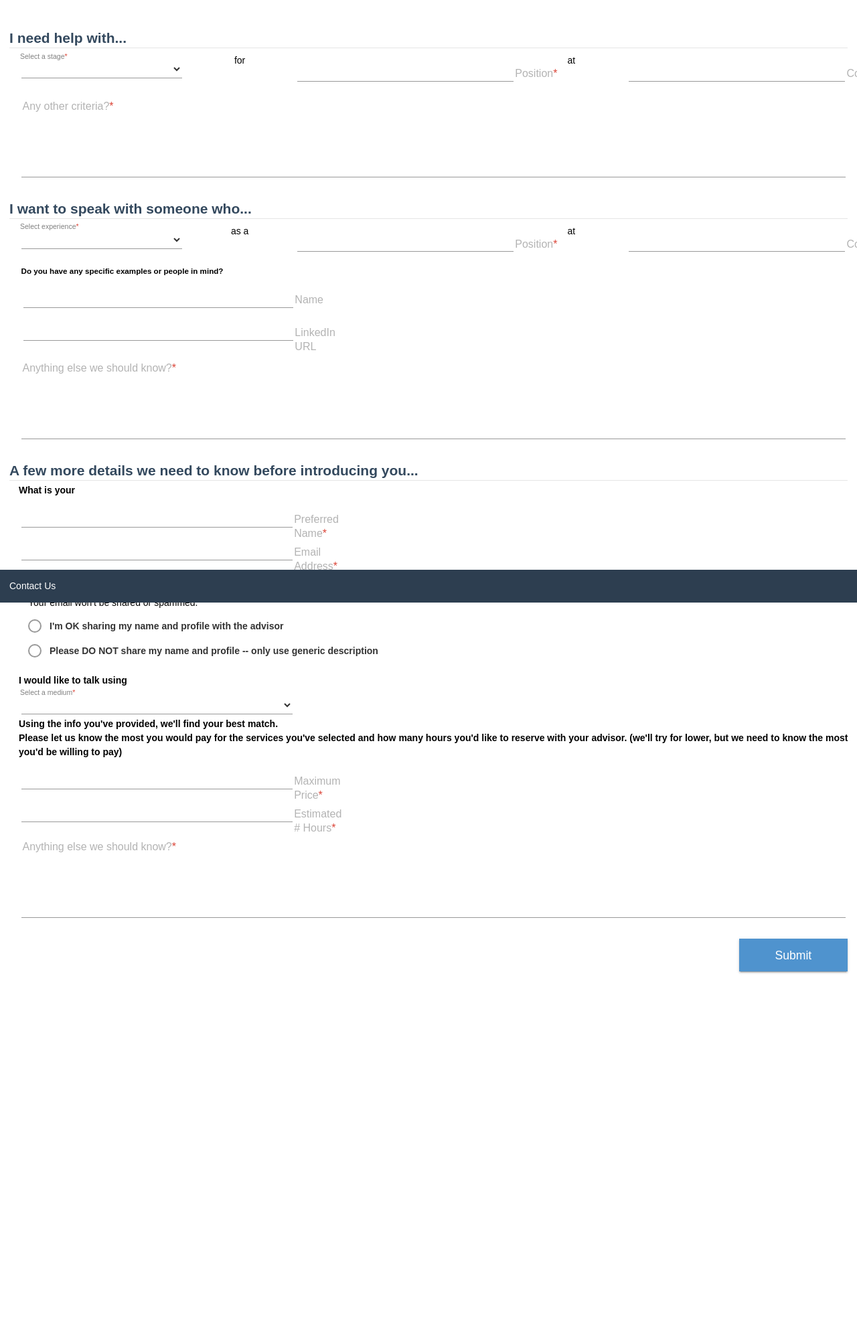
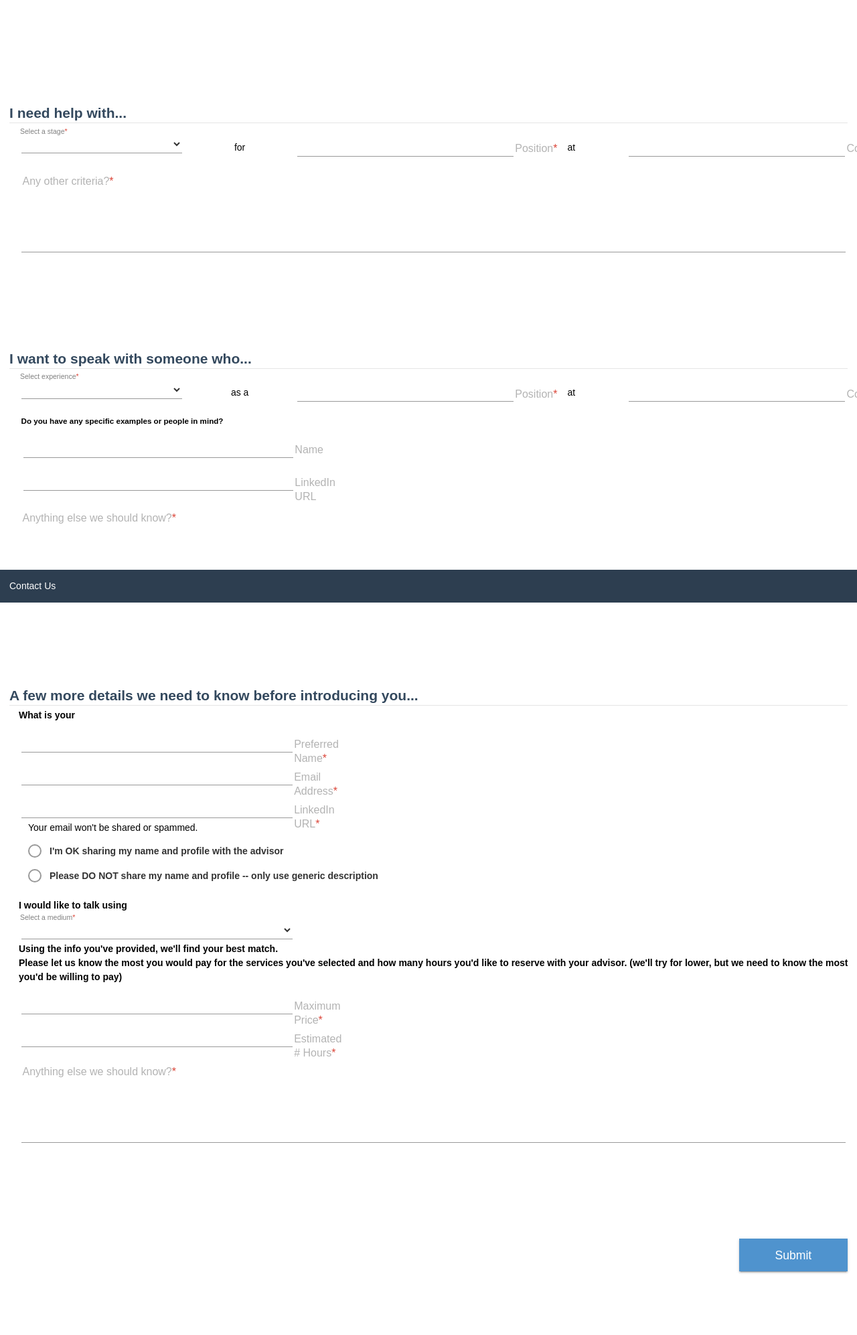
Before and after one commit to monaqvi/monaqvi.github.io, a Jekyll site: the page projects/ten-consumer-price-check/request/index.html, which Jekyll copies as it is, in a window 1280 px wide. Shown: the whole page at 67% size. Built offline with Jekyll 4.4.1, drawn with Linux system fonts in a browser that asks for light colours; nearby versions of some CDN libraries; before the commit the page ends 1546 px from its top, so only the background shows below that.

Commit message:
Add space between sections

```diff
--- a/projects/ten-consumer-price-check/css/main.css
+++ b/projects/ten-consumer-price-check/css/main.css
@@ -296,11 +296,13 @@ blockquote {
   padding: .25em;
   margin: 0;
 }
+.pure-form p {
+  margin: 1.5em 0 0 0;
+}
+
+/* Space between sections */
 .pure-form > section {
-  margin: 2em 0;
-}
-.pure-form p {
-  margin: .25em 0;
+  margin: 10em 0;
 }
 
 /* -- MATERIAL FORM -- */
```
